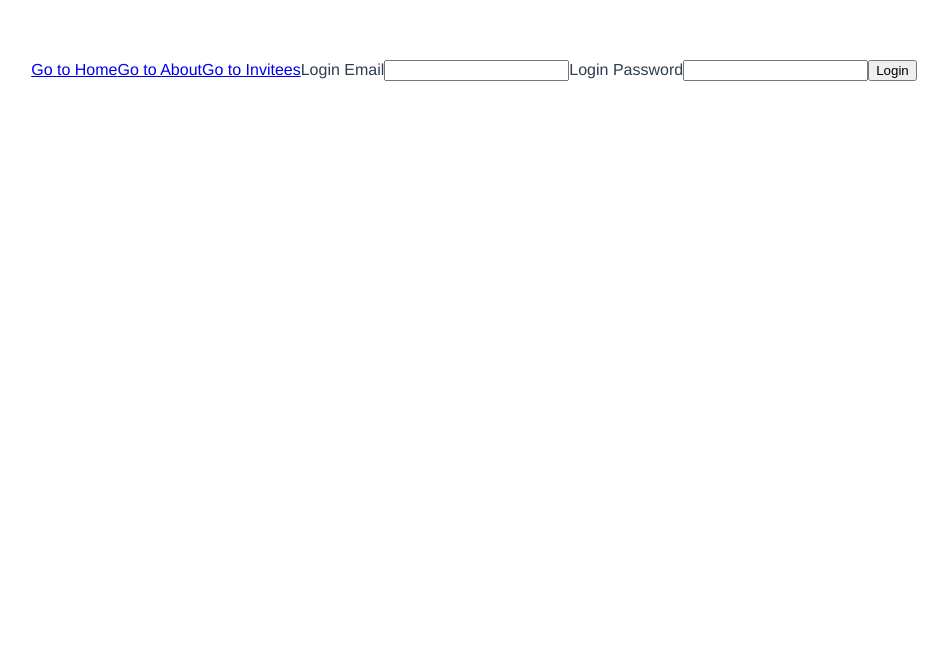
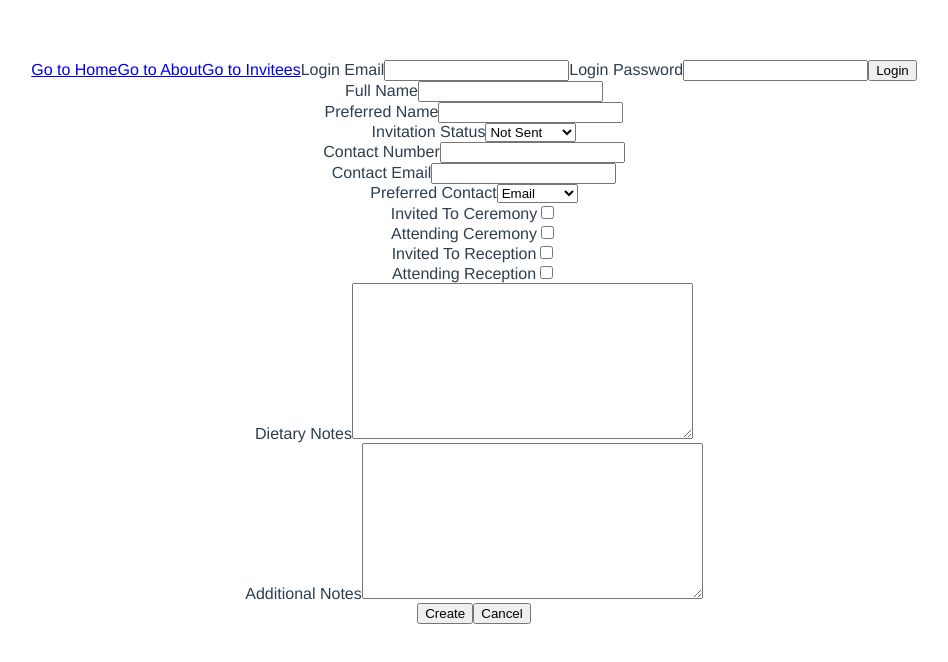
Before and after one commit to sam-spain/wedding-inv-go-admin, a Vue app: page /create-invitee in a window 1280 px wide. Shown: the top 662 px of the page, without its empty margins (166-1114 px from the left). Built offline with nearby package versions, Linux system fonts and the light colour scheme; no server answers; what vue-cookies would draw is missing.

Commit message:
Create invitee form

```diff
--- a/src/router/router.js
+++ b/src/router/router.js
@@ -3,6 +3,7 @@ import HomeView from "../views/HomeView.vue";
 import AboutView from "../views/AboutView.vue";
 import InviteesView from "../views/InviteesView.vue";
 import InviteeDetails from "../views/InviteeDetails.vue";
+import CreateInvitee from "../views/CreateInvitee.vue";
 
 const routes = [
   {
@@ -25,6 +26,11 @@ const routes = [
     name: "InviteeDetails",
     component: InviteeDetails,
   },
+  {
+    path: "/create-invitee",
+    name: "CreateInvitee",
+    component: CreateInvitee,
+  }
 ];
 
 const router = createRouter({
--- /dev/null
+++ b/src/views/CreateInvitee.vue
@@ -0,0 +1,94 @@
+<template>
+  <form>
+    <div>
+      <label for="enteredNameInput">Full Name</label>
+      <input id="enteredNameInput" v-model="model.enteredName" />
+    </div>
+    <div>
+      <label for="preferredNameInput">Preferred Name</label>
+      <input id="preferredNameInput" v-model="model.preferredName" />
+    </div>
+    <div>
+      <label for="inviteeStatusInput">Invitation Status</label>
+      <select id="inviteeStatusInput" v-model="model.inviteeStatus">
+        <option value="Not Sent" selected>Not Sent</option>
+        <option value="Sent">Sent</option>
+        <option value="Responded">Responded</option>
+        <option value="Revoked">Revoked</option>
+      </select>
+    </div>
+    <div>
+      <label for="contactNumberInput">Contact Number</label>
+      <input id="contactNumberInput" v-model="model.contactNumber" />
+    </div>
+    <div>
+      <label for="contactEmailInput">Contact Email</label>
+      <input id="contactEmailInput" v-model="model.contactEmail" />
+    </div>
+    <div>
+      <label for="preferredContactInput">Preferred Contact</label>
+      <select id="preferredContactInput" v-model="model.preferredContact">
+        <option value="Email" selected>Email</option>
+        <option value="Number">Number</option>
+        <option value="Facebook">Facebook</option>
+      </select>
+    </div>
+    <div>
+      <label for="invitedToCeremonyInput">Invited To Ceremony</label>
+      <input type="checkbox" id="invitedToCeremonyInput" v-model="model.invitedToCeremony" />
+    </div>
+    <div>
+      <label for="attendingCeremonyInput">Attending Ceremony</label>
+      <input type="checkbox" id="attendingCeremonyInput" v-model="model.attendingCeremony" />
+    </div>
+    <div>
+      <label for="invitedToReceptionInput">Invited To Reception</label>
+      <input type="checkbox" id="invitedToReceptionInput" v-model="model.invitedToRecepion" />
+    </div>
+    <div>
+      <label for="attendingReceptionInput">Attending Reception</label>
+      <input type="checkbox" id="attendingReceptionInput" v-model="model.attendingReception" />
+    </div>
+    <div>
+      <label for="dietaryNotesInput">Dietary Notes</label>
+      <textarea rows="10" cols="40" id="dietaryNotesInput" v-model="model.dietaryNotes" />
+    </div>
+    <div>
+      <label for="additionalNotesInput">Additional Notes</label>
+      <textarea rows="10" cols="40" id="additionalNotesInput" v-model="model.additionalNotes" />
+    </div>
+    <div>
+      <button v-on:click="createInvitee" type="button">Create
+      </button>
+      <button v-on:click="cancel" type="button">Cancel</button>
+    </div>
+  </form>
+</template>
+
+<script>
+export default {
+  name: "CreateInviteePage",
+  data: () => ({
+    model: {
+      inviteeStatus: "Not Sent",
+      preferredContact: "Email",
+      invitedToCeremony: false,
+      attendingCeremony: false,
+      invitedToReception: false,
+      attendingReceptiion: false,
+    },
+  }),
+  methods: {
+    async createInvitee() {
+      this.model = await this.$http.post(
+        `/api/v1/invitee`,
+        this.model
+      );
+      this.$router.push({ path: "/invitees" });
+    },
+    cancel() {
+      this.$router.push({ path: "/invitees" });
+    }
+  },
+}
+</script>
--- a/src/views/InviteesView.vue
+++ b/src/views/InviteesView.vue
@@ -1,6 +1,9 @@
 <template>
   <div class="Invitees">
     <p>List all invitees here.</p>
+    <router-link :to="{name: 'CreateInvitee'}">
+    Create New Invitee
+    </router-link>
     <div v-if="inviteesData">
       <table>
         <thead>
@@ -25,13 +28,10 @@
             <td>{{ invitee.invitedToReception }}</td>
             <td>{{ invitee.attendingReception }}</td>
             <td>
-              <router-link
-                :to="{
-                  name: 'InviteeDetails',
-                  params: { userId: invitee._id },
-                }"
-                >Edit</router-link
-              >
+              <router-link :to="{
+                name: 'InviteeDetails',
+                params: { userId: invitee._id },
+              }">Edit</router-link>
             </td>
           </tr>
         </tbody>
```
